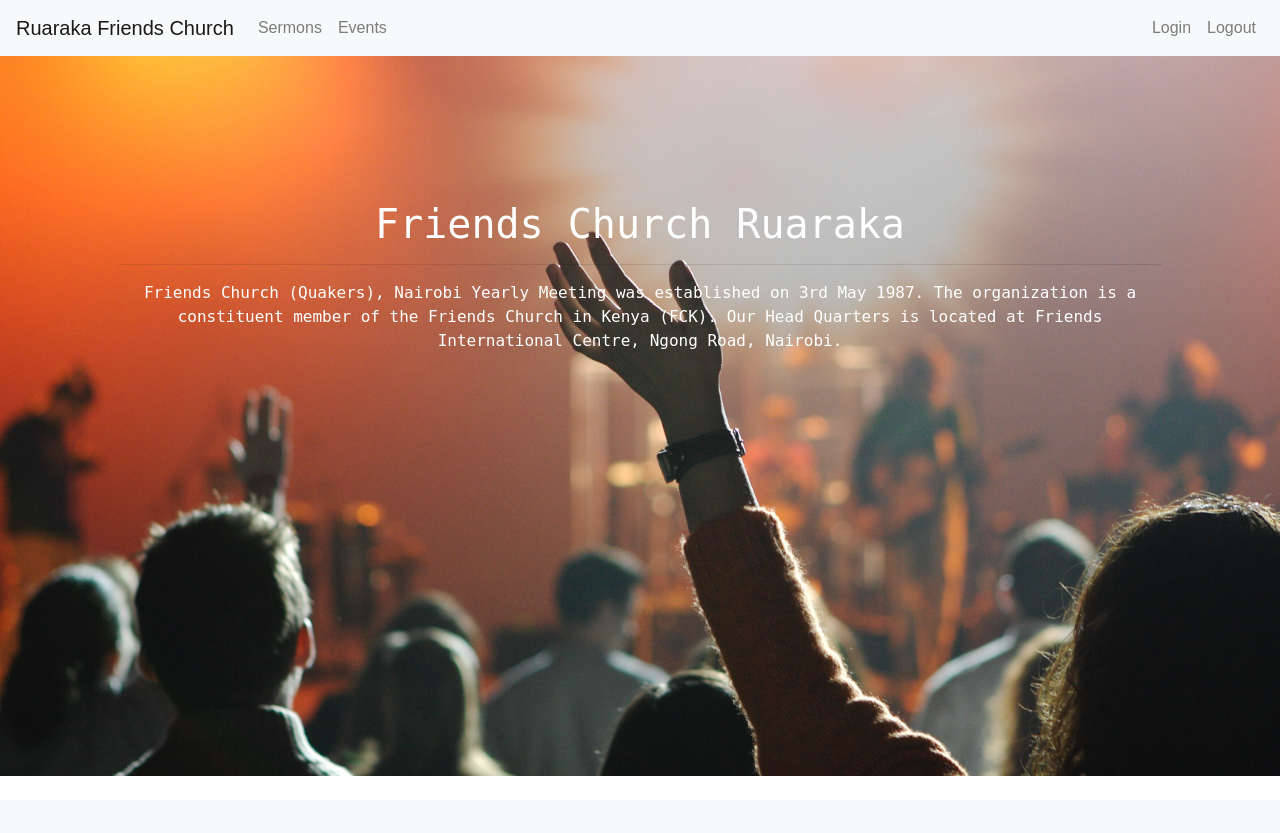
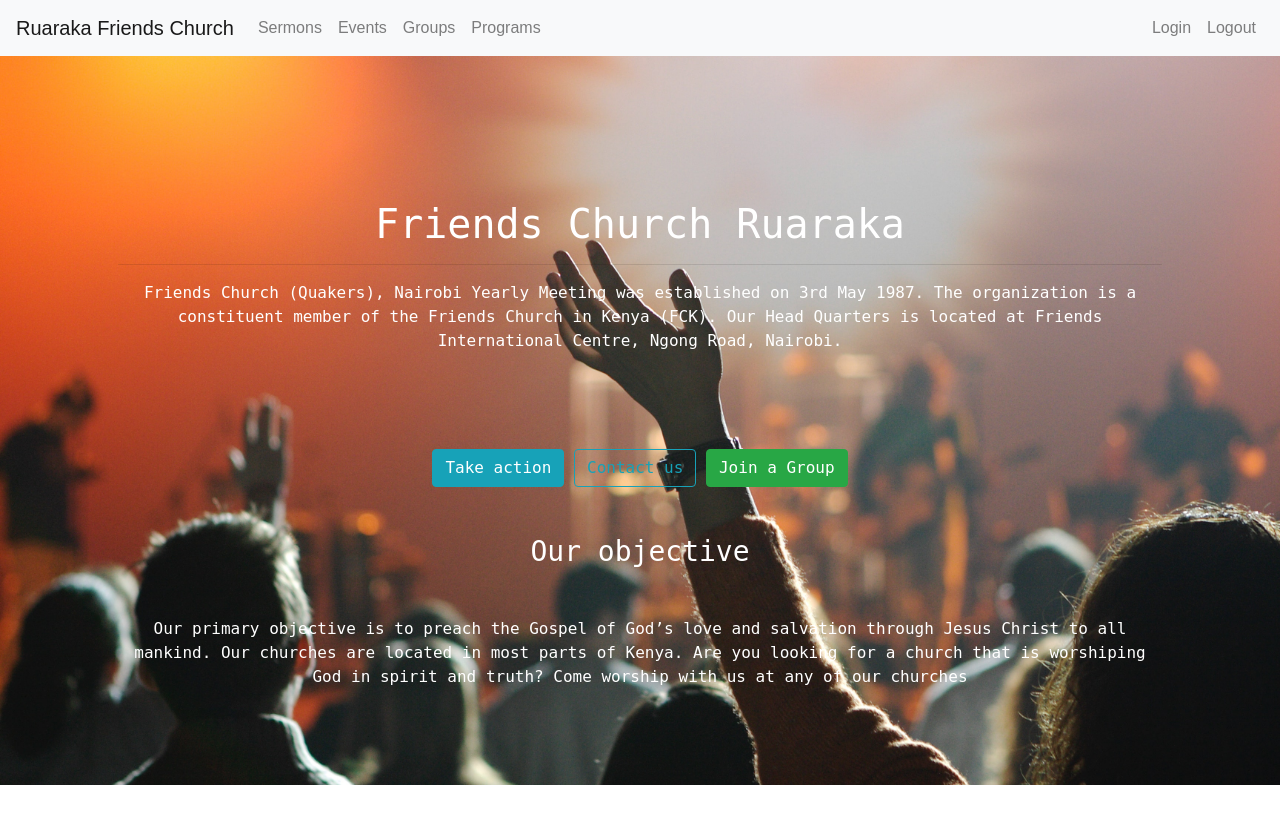
Before and after one commit to AntonyIS/Flask-church-app, a Flask app: page / in a window 1280 px wide. Before the commit the page ends 776 px from the top, so only its background shows below. Run offline with Flask 2, Linux system fonts and the light colour scheme; some libraries are stand-ins or nearby versions.

Commit message:
Added styles on the landing page

```diff
--- a/app/static/css/main.css
+++ b/app/static/css/main.css
@@ -11,7 +11,7 @@ body{
 	background-repeat: no-repeat;
 	background-size: cover;
 	background-position: bottom;
-	min-height: 90vh;
+	min-height: auto;
 	color:white;
 
 }
--- a/app/templates/_navbar.html
+++ b/app/templates/_navbar.html
@@ -10,6 +10,12 @@
       </li>
       <li class="nav-item">
         <a class="nav-link" href="#">Events</a>
+      </li>
+       <li class="nav-item">
+        <a class="nav-link" href="#">Groups</a>
+      </li>
+       <li class="nav-item">
+        <a class="nav-link" href="#">Programs</a>
       </li>
     </ul>
     <ul class="navbar-nav ml-auto">
--- a/app/templates/index.html
+++ b/app/templates/index.html
@@ -2,14 +2,26 @@
 
 {% block content  %}
 <section id="section_home_top">
-	<div class="container p-5">
-	<div class="transparent pt-5">
+	<div class="container p-5 mb-5">
+		<div class="pt-5 mb-5">
 			<h1 class="text-center pt-5">Friends Church Ruaraka</h1>
 			<hr>
 			<p class="text-center">
 				Friends Church (Quakers), Nairobi Yearly Meeting was established on 3rd May 1987.  The organization is a constituent member of the Friends Church in Kenya (FCK). Our Head Quarters is located at Friends International Centre, Ngong Road, Nairobi.
 			</p>
 		</div>
+
+		<div class="pt-5 mb-5">
+			<div class="text-center mb-5">
+				<a href="" class="btn btn-info ">Take action</a>
+				<a href="" class="btn btn-outline-info ">Contact us</a>
+				<a href="" class="btn btn-success">Join a Group</a>
+				<h3 class="pt-5">Our objective</h3>
+				<p class="mt-5 mb-5">
+					Our primary objective is to preach the Gospel of God’s love and salvation through Jesus Christ to all mankind. Our churches are located in most parts of Kenya. Are you looking for a church that is worshiping God in spirit and truth? Come worship with us at any of our churches
+				</p>
+			</div>
+		</div>
 </div>
 </section>
 {% endblock content  %}
```
Also changed, not shown: app/static/imgs/church_shot1.png. Lines whose indentation alone changed are shown as unchanged.
